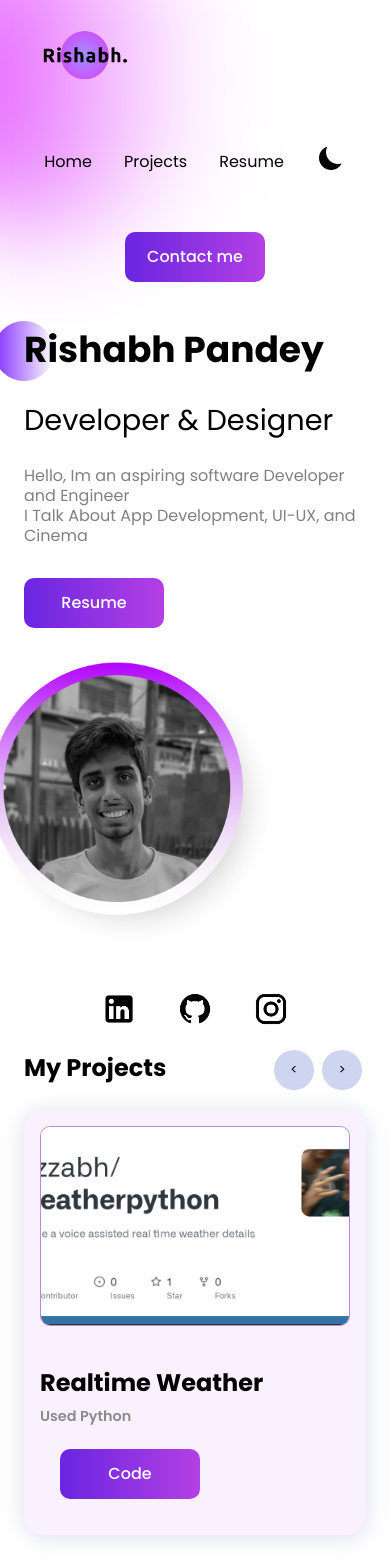
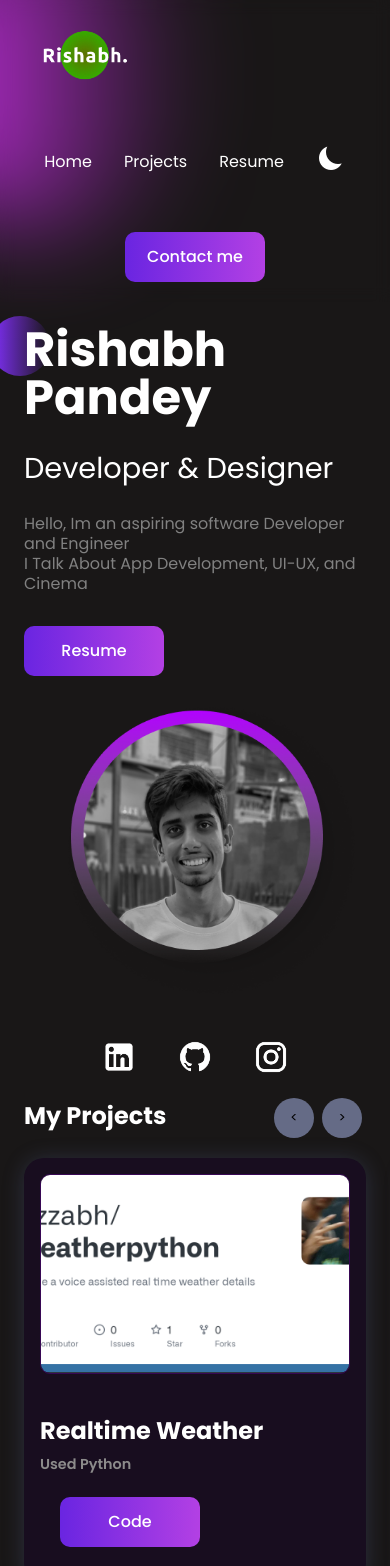
Before and after one commit to rizzabh/portfolio_react, a React (Vite) app: page / in a window 390 px wide. Shown: the top 1566 px of the page. Built offline with nearby package versions, Linux system fonts and the light colour scheme.

Commit message:
Update index.css

```diff
--- a/src/index.css
+++ b/src/index.css
@@ -1,9 +1,18 @@
 :root {
+  --minibg: #180d1f;
+  --bg: #191717;
+  --font: #ffffff;
+  --filte: invert(100%)
+
+}
+
+[data-theme="dark"]{
+
   --primary: #1f3e72;
   --secondary: rgba(255, 255, 255, 0.78);
   --bg: #ffffff;
+  --minibg: #faf1ff;
   --black: #131110;
-  --minibg: #faf1ff;
   --blue-gradient: linear-gradient(97.05deg, #c340ff 3.76%, #7a29c6 100%);
   --orange-gradient: linear-gradient(270deg, #ffb978 0%, #ff922d 100%);
   --blue: #4066ff;
@@ -11,14 +20,6 @@
   --lightBlue: #eeeeff;
   --shadow: 0px 23px 21px -8px rgba(136, 160, 255, 0.25);
   --filte: invert(0%)
-}
-
-[data-theme="dark"]{
-
-  --bg: #191717;
-  --minibg: #2e2e2e;
-  --font: #ffffff;
-  --filte: invert(100%)
 }
 .logo1{
   filter: var(--filte);
@@ -195,13 +196,10 @@ a {
 }
 @media (max-width: 669px) {
   .name>h1{
-    font-size: 36px;
+    font-size: 48px;
     line-height: 3rem;
 
   }
-  .img-container>img{
-    position: relative;
-    left: -5rem;
-  }
+
 
 }
```
